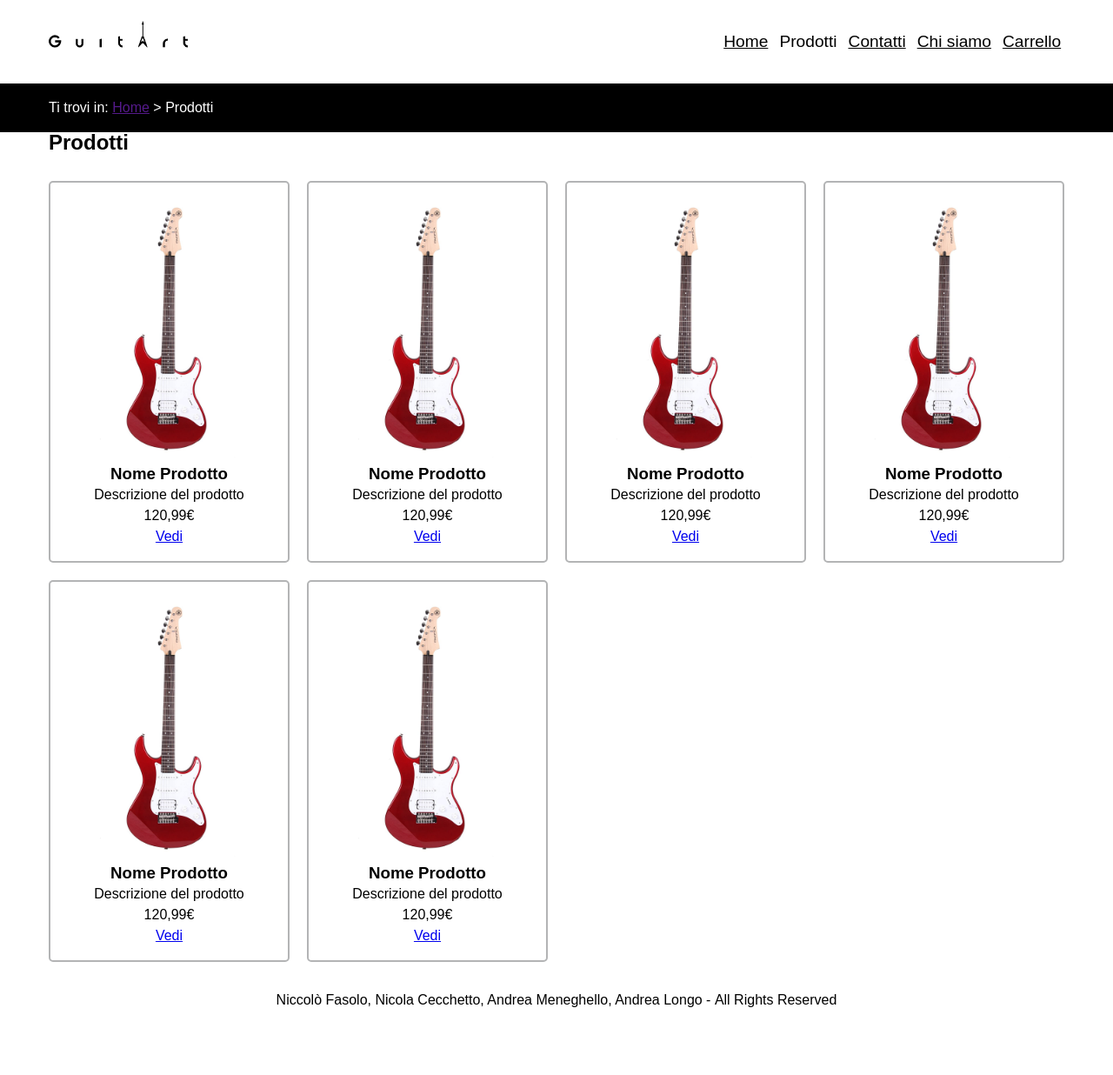
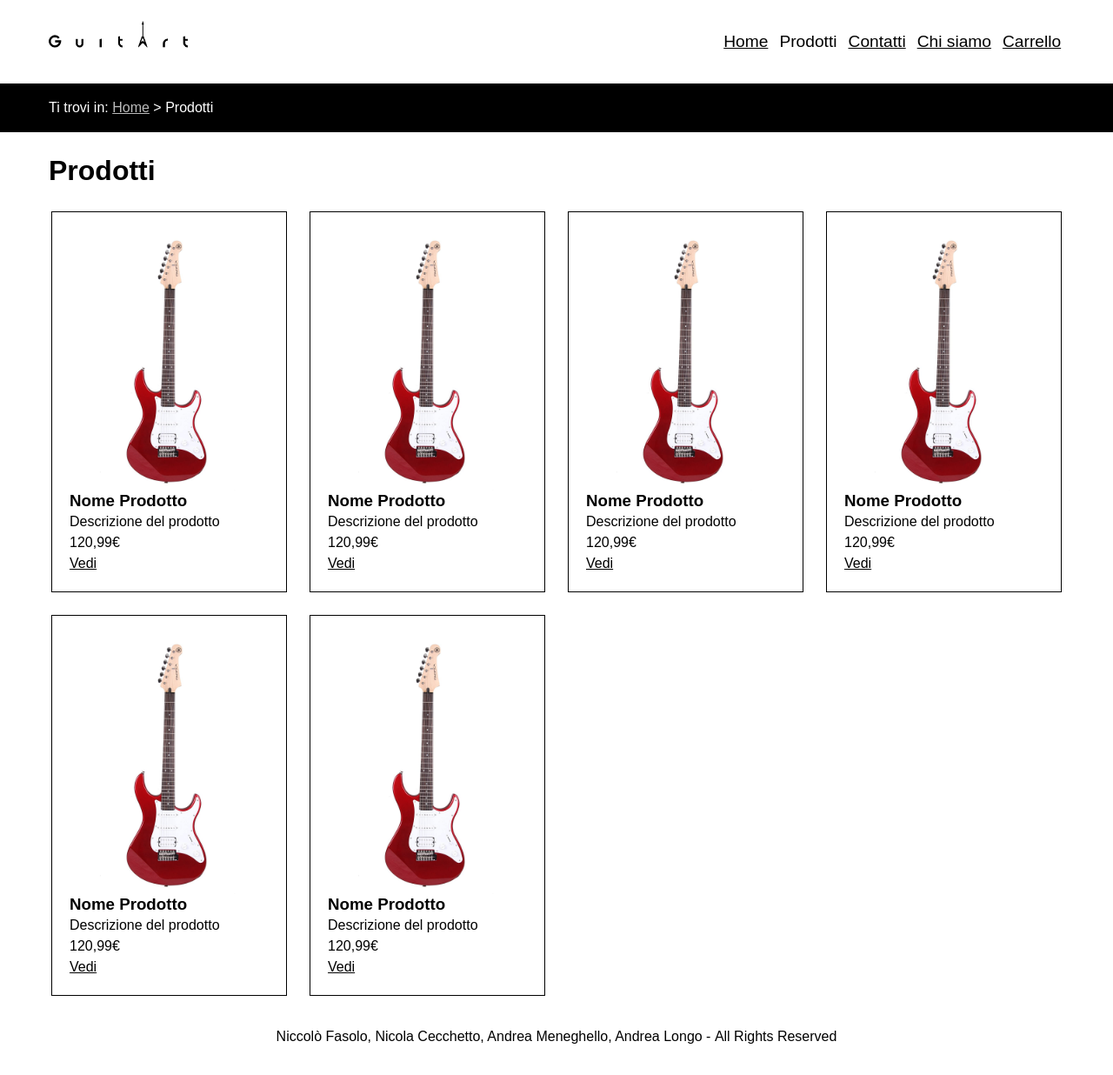
Before and after one commit to TecWeb-GuitArt/GuitArtWebSite, a PHP site: page /products.html in a window 1280 px wide. Shown: the whole page at 87% size. Before the commit the page ends 1158 px from the top, so only its background shows below. Run offline with PHP 8.4, Linux system fonts and the light colour scheme.

Commit message:
updated css

```diff
--- a/products.css
+++ b/products.css
@@ -6,6 +6,10 @@ main {
     padding: 0em 3.5em;
     background-color: var(--headerbgcolor);
     color: var(--headertxtcolor);
+}
+
+main h2 {
+    font-size: 2em;
 }
 
 .prodotti {
@@ -18,14 +22,29 @@ main {
 
 .prodotti li {
     padding: 1em;
-    border: 2px solid #b3b4b5;
-    border-radius: 5px;
-    text-align: center;
+    margin: 4px;
+    border: 4px solid #fff;
+    box-shadow: 0 0 0 1px hsl(0, 0%, 0%);
+}
+
+.prodotti li:hover {
+    box-shadow: 0 0 0 4px hsl(0, 0%, 0%);
 }
 
 .prodotti li img {
+    display: block;
     max-height: 300px;
     max-width: 200px;
     height: auto;
     width: auto;
+    margin-left: auto;
+    margin-right: auto;
 }
+
+.prodotti li a:link {
+    color: var(--menulinkcolor);
+}
+
+.prodotti li a:visited {
+    color: var(--menuvisitedcolor);
+}
--- a/style.css
+++ b/style.css
@@ -9,7 +9,9 @@
     --contentbgcolor: #000;
     --contenttxtcolor: #fff;
     --menulinkcolor: #000;
-    --menuvisitedcolor: #000;
+    --menuvisitedcolor: rgb(96, 96, 96);
+    --breadlinkcolor: #fff;
+    --breadvisitedcolor: rgb(187, 187, 187);
     --mainlinkbg: #fff;
     --mainlinktxt: #000;
 }
@@ -80,8 +82,17 @@ header nav a:visited {
 
 #breadcrumb {
     padding: 1em 0em 1em 3.5em;
+    margin-bottom: 2em;
     color: var(--contenttxtcolor);
     background-color: var(--contentbgcolor);
+}
+
+#breadcrumb a:link {
+    color: var(--breadlinkcolor);
+}
+
+#breadcrumb a:visited {
+    color: var(--breadvisitedcolor);
 }
 
 /*
@@ -89,7 +100,6 @@ header nav a:visited {
 */
 
 main {
-    padding-top: 1em;
     background-color: var(--contentbgcolor);
     color: var(--contenttxtcolor);
 }
```
